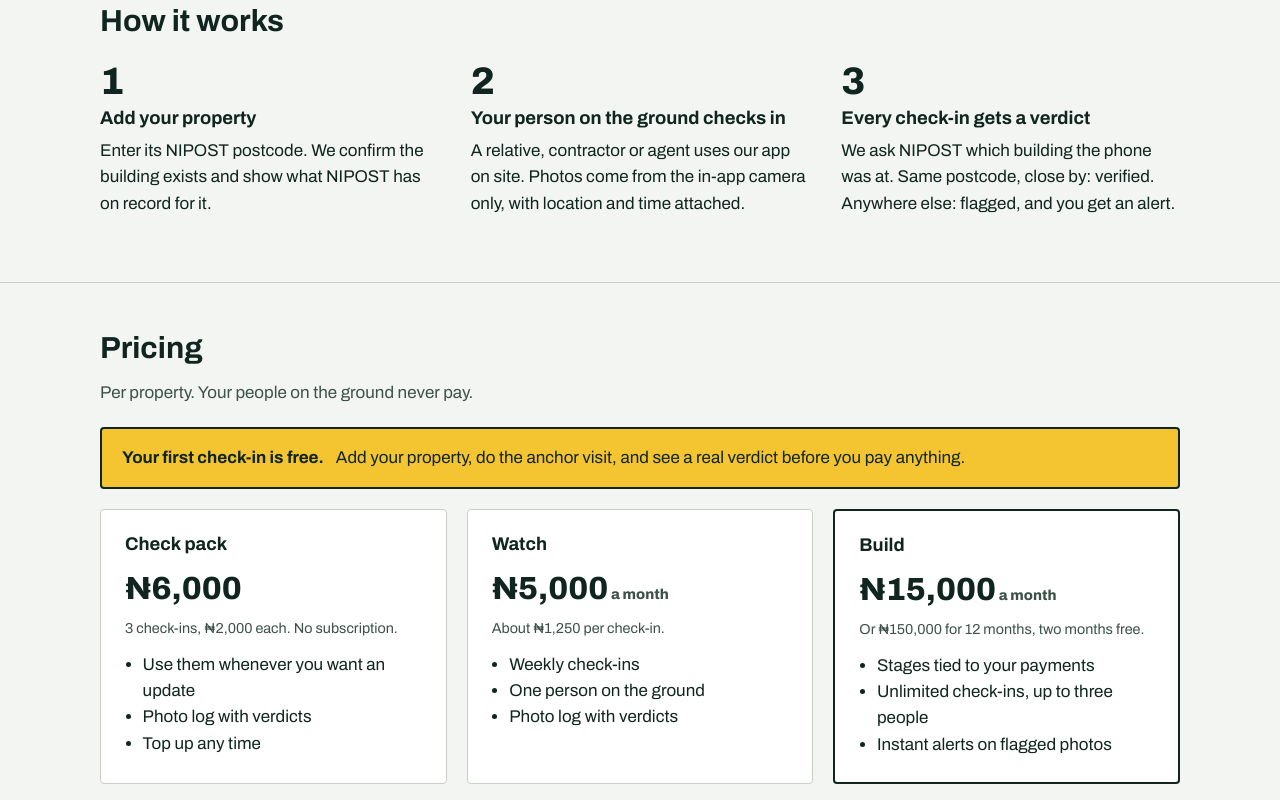
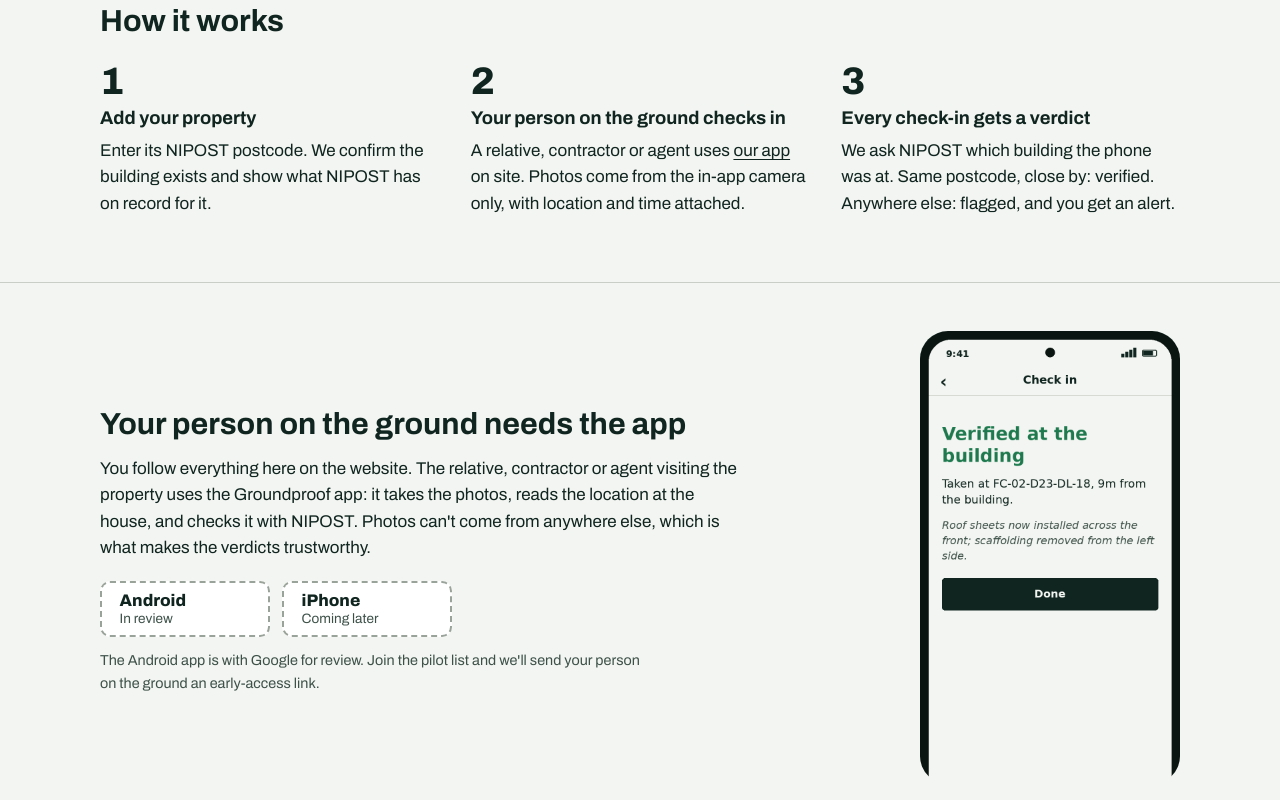
Before and after one commit to mcdavies4/groundproof, a Next.js app in the folder apps/web/: page / in a window 1280 px wide. Shown: the part 760-1560 px from the top of the page. Built offline with nearby package versions, Linux system fonts and the light colour scheme; no server answers.

Commit message:
Get the app section

```diff
--- a/apps/web/app/globals.css
+++ b/apps/web/app/globals.css
@@ -182,6 +182,25 @@
 .check { display: flex; gap: 0.6rem; align-items: center; font-weight: 600; cursor: pointer; }
 .check input { width: 1.2rem; height: 1.2rem; accent-color: var(--ink); }
 
+/* get the app */
+.app-section { display: grid; grid-template-columns: 1fr 260px; gap: 3rem; align-items: center; }
+.app-shot { width: 100%; height: auto; border-radius: 28px; }
+.store-row { display: flex; flex-wrap: wrap; gap: 0.75rem; margin: 1.25rem 0 0.75rem; }
+.store-btn {
+  display: inline-flex; flex-direction: column; justify-content: center; min-width: 170px; min-height: 56px;
+  padding: 0.45rem 1.1rem; border-radius: 10px; text-decoration: none;
+  background: var(--surface); color: var(--ink-soft); border: 2px dashed #9aa39a;
+}
+.store-btn.live { background: var(--ink); color: var(--paper); border: 2px solid var(--ink); }
+.store-btn.live:hover { background: #1c3a31; }
+.store-platform { font-weight: 800; font-stretch: 108%; font-size: 1.05rem; line-height: 1.2; color: inherit; }
+.store-btn:not(.live) .store-platform { color: var(--ink); }
+.store-status { font-size: 0.85rem; line-height: 1.2; }
+@media (max-width: 820px) {
+  .app-section { grid-template-columns: 1fr; }
+  .app-shot { max-width: 240px; justify-self: center; }
+}
+
 /* phone header: smaller full logo; plate mark only on very narrow screens */
 @media (max-width: 560px) {
   .brand img.brand-full { height: 21px; }
--- a/apps/web/app/page.tsx
+++ b/apps/web/app/page.tsx
@@ -1,6 +1,7 @@
 import { PostcodePlate } from "@/components/PostcodePlate";
 import { VerdictBadge } from "@/components/VerdictBadge";
 import { WaitlistForm } from "@/components/WaitlistForm";
+import { GetTheApp } from "@/components/GetTheApp";
 
 export default function Home() {
   return (
@@ -50,7 +51,7 @@
             </li>
             <li>
               <h3>Your person on the ground checks in</h3>
-              <p>A relative, contractor or agent uses our app on site. Photos come from the in-app camera only, with location and time attached.</p>
+              <p>A relative, contractor or agent uses <a href="#app">our app</a> on site. Photos come from the in-app camera only, with location and time attached.</p>
             </li>
             <li>
               <h3>Every check-in gets a verdict</h3>
@@ -59,6 +60,8 @@
           </ol>
         </div>
       </section>
+
+      <GetTheApp />
 
       <section className="section">
         <div className="wrap">
--- /dev/null
+++ b/apps/web/components/GetTheApp.tsx
@@ -0,0 +1,54 @@
+import { APP_LINKS } from "@/lib/apps";
+
+function StoreButton({ platform, status, url }: { platform: string; status: string; url: string | null }) {
+  const label =
+    status === "live" ? `Get it for ${platform}` : status === "in-review" ? "In review" : "Coming later";
+  const inner = (
+    <>
+      <span className="store-platform">{platform}</span>
+      <span className="store-status">{label}</span>
+    </>
+  );
+  return url && status === "live" ? (
+    <a className="store-btn live" href={url} target="_blank" rel="noreferrer">{inner}</a>
+  ) : (
+    <span className="store-btn" aria-disabled="true">{inner}</span>
+  );
+}
+
+export function GetTheApp() {
+  const anyLive = APP_LINKS.android.status === "live" || APP_LINKS.ios.status === "live";
+  return (
+    <section className="section" id="app">
+      <div className="wrap app-section">
+        <div>
+          <h2>Your person on the ground needs the app</h2>
+          <p>
+            You follow everything here on the website. The relative, contractor or agent visiting the property uses the
+            Groundproof app: it takes the photos, reads the location at the house, and checks it with NIPOST. Photos
+            can&apos;t come from anywhere else, which is what makes the verdicts trustworthy.
+          </p>
+          <div className="store-row">
+            <StoreButton platform="Android" status={APP_LINKS.android.status} url={APP_LINKS.android.url} />
+            <StoreButton platform="iPhone" status={APP_LINKS.ios.status} url={APP_LINKS.ios.url} />
+          </div>
+          {!anyLive && (
+            <p className="small muted">
+              The Android app is with Google for review. Join the pilot list and we&apos;ll send your person on the
+              ground an early-access link.
+            </p>
+          )}
+        </div>
+        {/* eslint-disable-next-line @next/next/no-img-element */}
+        <img
+          className="app-shot"
+          src="/brand/app-verified.png"
+          alt="The Groundproof app showing a check-in verified at the building"
+          width={390}
+          height={680}
+          loading="lazy"
+        />
+      </div>
+    </section>
+  );
+}
--- /dev/null
+++ b/apps/web/lib/apps.ts
@@ -0,0 +1,8 @@
+// Store links for the reporter app. Paste the real URL when each store listing goes live.
+export const APP_LINKS: {
+  android: { status: "in-review" | "live"; url: string | null };
+  ios: { status: "later" | "in-review" | "live"; url: string | null };
+} = {
+  android: { status: "in-review", url: null },
+  ios: { status: "later", url: null },
+};
```
Also changed, not shown: apps/web/public/brand/app-verified.png (added), 1 other file (tests, documents, lock files or other folders).
